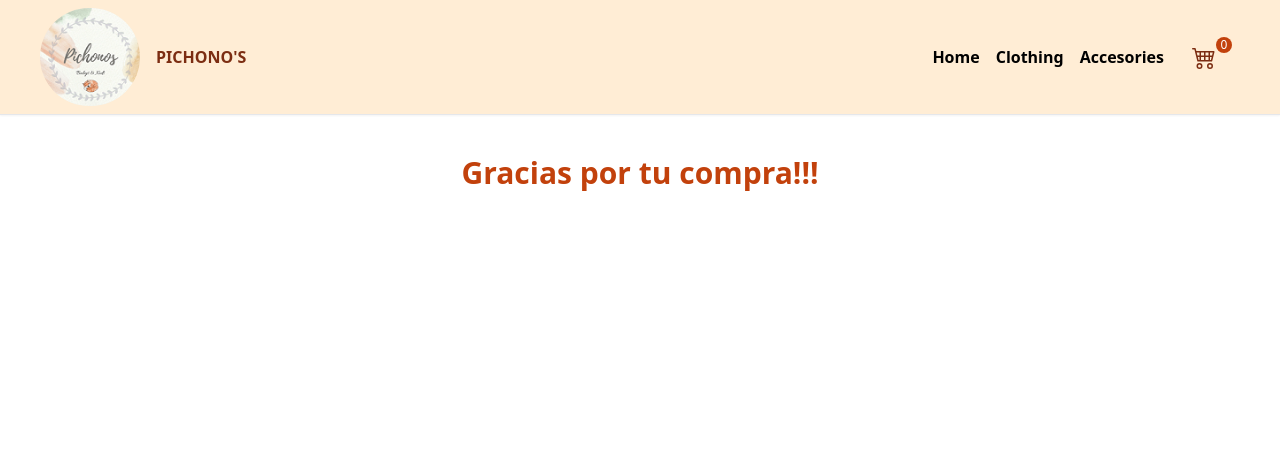
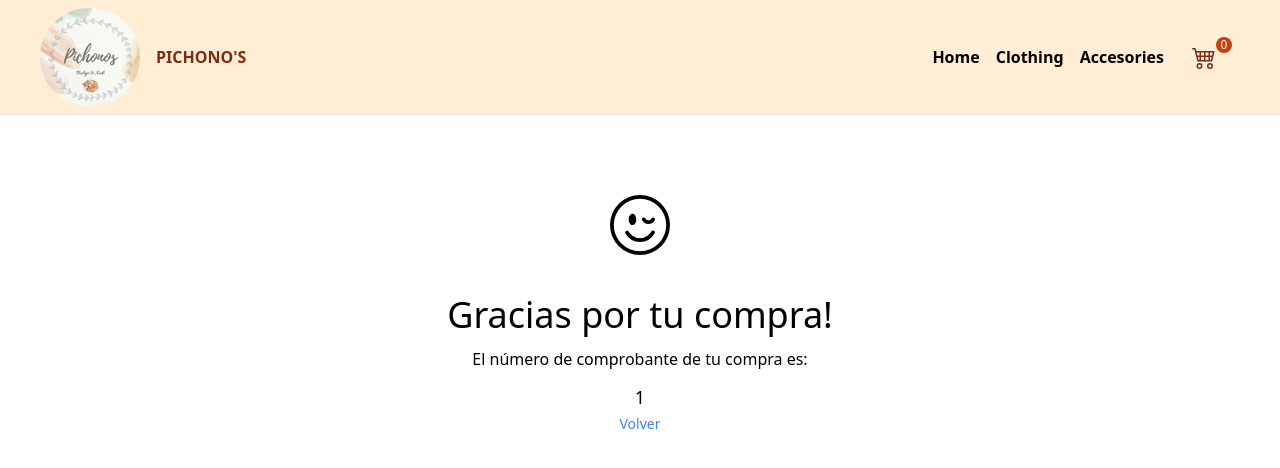
Before and after one commit to chayano777/comision_37555, a React (Create React App) app: page /checkout/1 in a window 1280 px wide. Shown: the top 468 px of the page. Built offline with nearby package versions, Linux system fonts and the light colour scheme; the HTML template or start-up script is replaced by a standard one.

Commit message:
Se completo el componente checkou donde se muestra el ID de la compra.

```diff
--- a/src/components/CheckOut.jsx
+++ b/src/components/CheckOut.jsx
@@ -1,25 +1,25 @@
-import { useForm } from "react-hook-form";
 import { Link } from "react-router-dom";
-import Spinner from "./Spinner";
 import { BsEmojiWink } from "react-icons/bs";
-import { useState, useEffect } from "react";
-
-
-
-
+import { useParams } from "react-router-dom";
 
 const Checkout = () => {
-  const [loading, setLoading] = useState(true);
-  useEffect(()=>{
-    setLoading(false);
-  },[]);
+  const {orderid} = useParams();
 
   return (
-    <div className="flex justify-center">
-        {loading ? <Spinner spinner={Spinner} /> : <div className='text-orange-700 font-bold text-3xl mt-10 mb-10 text-center'>Gracias por tu compra!!!</div>}
+    <div className="flex mt-10 mb-28 items-center justify-start bg-white px-10 lg:px-0">
+      <div className="mx-auto w-full max-w-lg text-center">
+        <BsEmojiWink className="w-full text-6xl my-10" />
+        <h1 className="text-2xl lg:text-4xl font-medium">
+          Gracias por tu compra!
+        </h1>
+        <p className="mt-3">El número de comprobante de tu compra es:</p>
+        <p className="mt-3 text-lg font-medium">{orderid}</p>
+        <Link to="/" className="text-blue-500 text-sm mt-10">
+          Volver
+        </Link>
       </div>
+    </div>
+  );
+};
 
-  )
-}
-
-export default Checkout
+export default Checkout;
```
